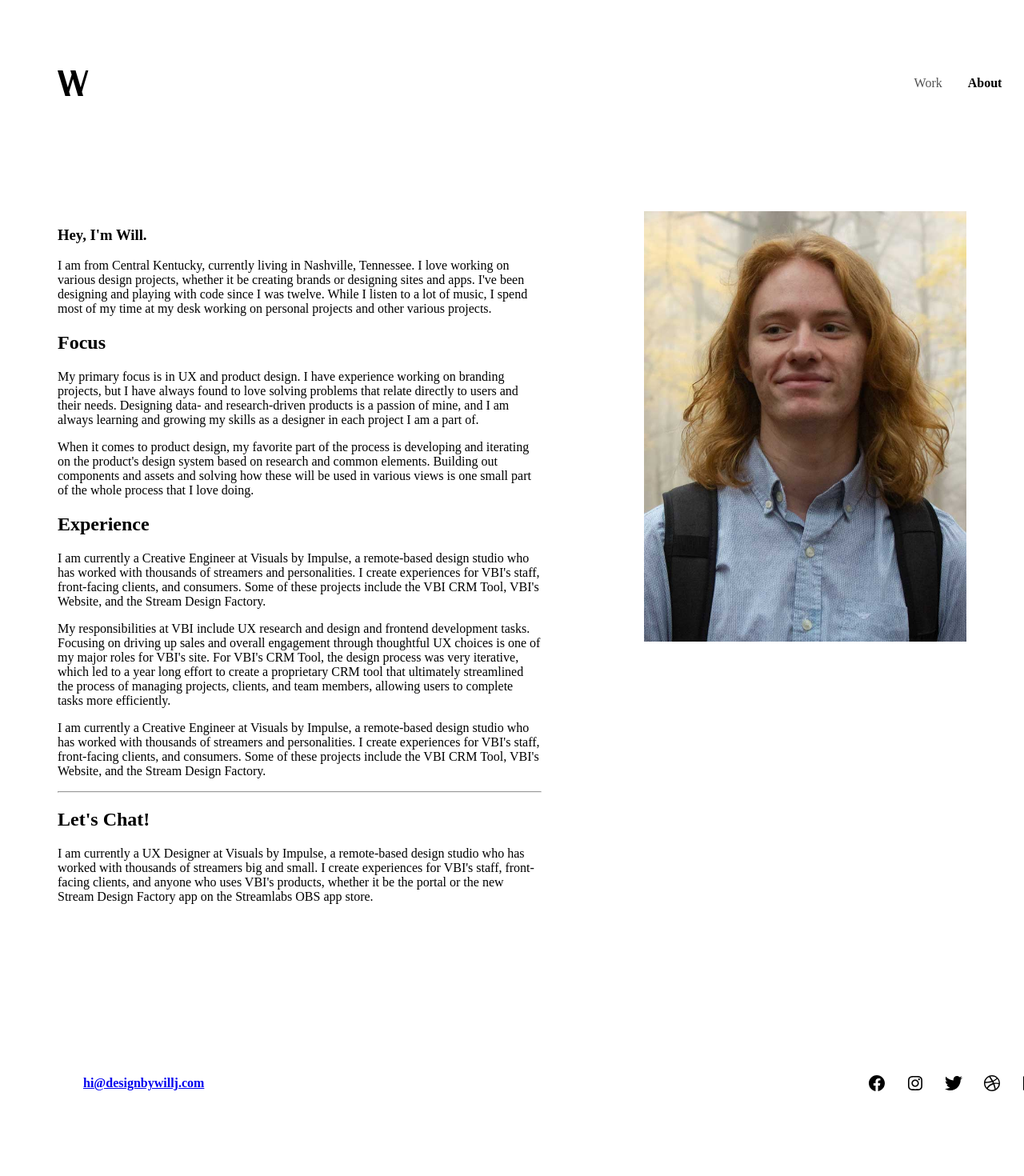
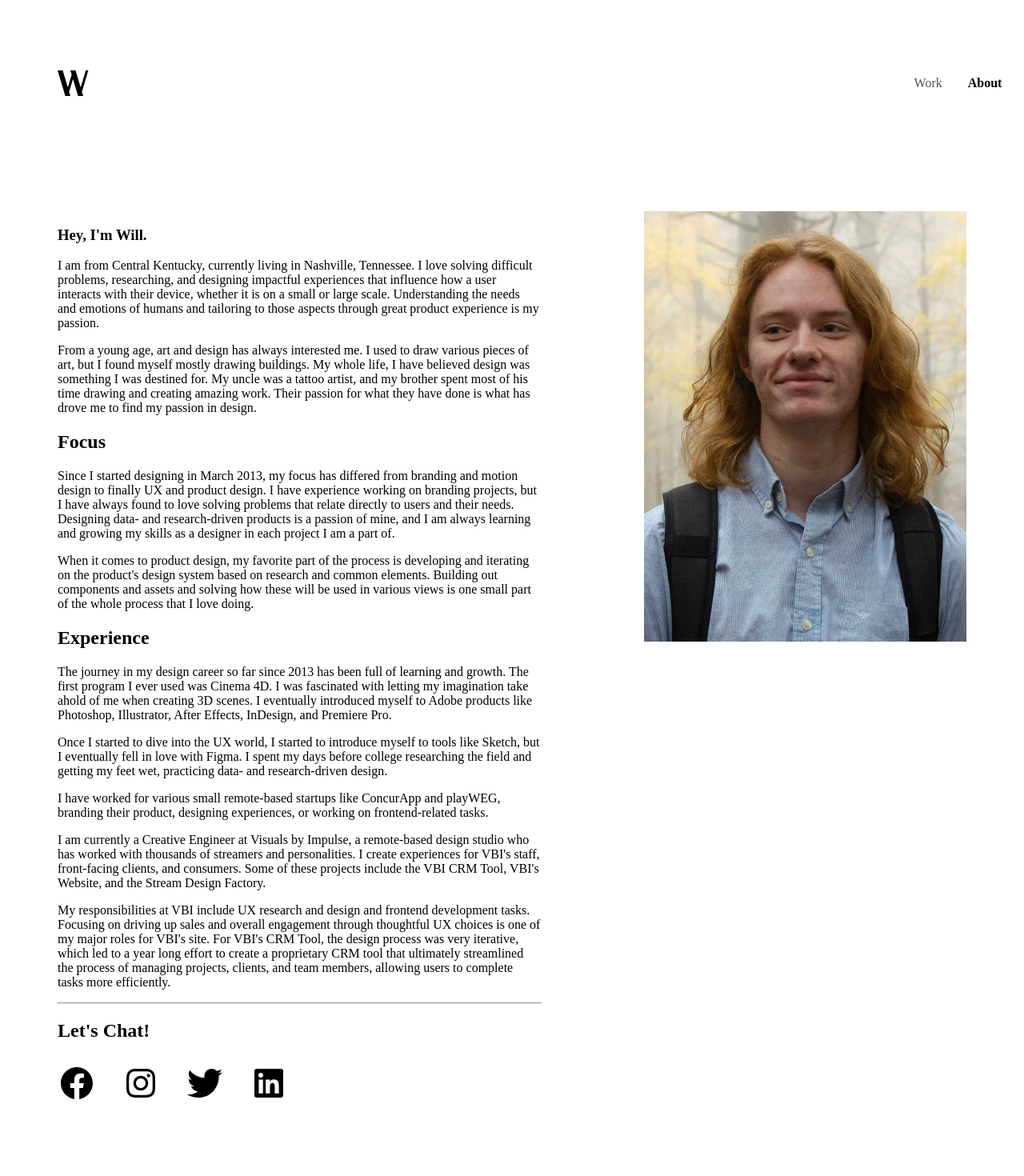
Before and after one commit to designbywillj/portfolio-v2, a Nuxt app: page /about in a window 1280 px wide. Shown: the top 1470 px of the page at 80% size. Before the commit the page ends 1442 px from the top, so only its background shows below. Built offline with nearby package versions, Linux system fonts and the light colour scheme.

Commit message:
Fixed layout issues, updated CMS config

```diff
--- a/components/Card.vue
+++ b/components/Card.vue
@@ -75,13 +75,17 @@ export default {
   padding-bottom: 6rem;
   flex-direction: column;
 
+  &:last-child {
+    padding-bottom: 0;
+  }
+
   @media (min-width: $breakpoint--md) {
     padding-bottom: 12rem;
     flex-direction: row;
-  }
 
-  &:last-child {
-    padding-bottom: 4rem;
+    &:last-child {
+      padding-bottom: 4rem;
+    }
   }
 
   &__thumbnail {
--- a/components/Footer.vue
+++ b/components/Footer.vue
@@ -58,7 +58,7 @@ export default {
 
 .footer {
   width: 100%;
-  margin-top: 4rem;
+  margin-top: 6rem;
   padding: 0 2rem 2rem;
 
   @media (min-width: $breakpoint--md) {
--- a/pages/about.vue
+++ b/pages/about.vue
@@ -5,17 +5,26 @@
         <h1>Hey, I'm Will.</h1>
         <p>
           I am from Central Kentucky, currently living in Nashville, Tennessee. I love
-          working on various design projects, whether it be creating brands or designing
-          sites and apps. I've been designing and playing with code since I was twelve.
-          While I listen to a lot of music, I spend most of my time at my desk working on
-          personal projects and other various projects.
+          solving difficult problems, researching, and designing impactful experiences
+          that influence how a user interacts with their device, whether it is on a small
+          or large scale. Understanding the needs and emotions of humans and tailoring to
+          those aspects through great product experience is my passion.
+        </p>
+        <p>
+          From a young age, art and design has always interested me. I used to draw
+          various pieces of art, but I found myself mostly drawing buildings. My whole
+          life, I have believed design was something I was destined for. My uncle was a
+          tattoo artist, and my brother spent most of his time drawing and creating
+          amazing work. Their passion for what they have done is what has drove me to find
+          my passion in design.
         </p>
       </section>
 
       <section class="about__section">
         <h2>Focus</h2>
         <p>
-          My primary focus is in UX and product design. I have experience working on
+          Since I started designing in March 2013, my focus has differed from branding and
+          motion design to finally UX and product design. I have experience working on
           branding projects, but I have always found to love solving problems that relate
           directly to users and their needs. Designing data- and research-driven products
           is a passion of mine, and I am always learning and growing my skills as a
@@ -32,6 +41,24 @@
       <section class="about__section">
         <h2>Experience</h2>
         <p>
+          The journey in my design career so far since 2013 has been full of learning and
+          growth. The first program I ever used was Cinema 4D. I was fascinated with
+          letting my imagination take ahold of me when creating 3D scenes. I eventually
+          introduced myself to Adobe products like Photoshop, Illustrator, After Effects,
+          InDesign, and Premiere Pro.
+        </p>
+        <p>
+          Once I started to dive into the UX world, I started to introduce myself to tools
+          like Sketch, but I eventually fell in love with Figma. I spent my days before
+          college researching the field and getting my feet wet, practicing data- and
+          research-driven design.
+        </p>
+        <p>
+          I have worked for various small remote-based startups like ConcurApp and
+          playWEG, branding their product, designing experiences, or working on
+          frontend-related tasks.
+        </p>
+        <p>
           I am currently a Creative Engineer at Visuals by Impulse, a remote-based design
           studio who has worked with thousands of streamers and personalities. I create
           experiences for VBI's staff, front-facing clients, and consumers. Some of these
@@ -46,25 +73,26 @@
           managing projects, clients, and team members, allowing users to complete tasks
           more efficiently.
         </p>
-        <p>
-          I am currently a Creative Engineer at Visuals by Impulse, a remote-based design
-          studio who has worked with thousands of streamers and personalities. I create
-          experiences for VBI's staff, front-facing clients, and consumers. Some of these
-          projects include the VBI CRM Tool, VBI's Website, and the Stream Design Factory.
-        </p>
       </section>
 
       <hr />
 
       <section class="about__section">
         <h2>Let's Chat!</h2>
-        <p>
-          I am currently a UX Designer at Visuals by Impulse, a remote-based design studio
-          who has worked with thousands of streamers big and small. I create experiences
-          for VBI's staff, front-facing clients, and anyone who uses VBI's products,
-          whether it be the portal or the new Stream Design Factory app on the Streamlabs
-          OBS app store.
-        </p>
+        <div class="about__cta">
+          <a href="https://facebook.com/designbywillj" class="about__cta-link">
+            <img src="/svg/facebook.svg" alt="Facebook logo" />
+          </a>
+          <a href="https://instagram.com/designbywillj" class="about__cta-link">
+            <img src="/svg/instagram.svg" alt="Instagram logo" />
+          </a>
+          <a href="https://twitter.com/designbywillj" class="about__cta-link">
+            <img src="/svg/twitter.svg" alt="Twitter logo" />
+          </a>
+          <a href="https://linkedin.com/in/designbywillj" class="about__cta-link">
+            <img src="/svg/linkedin.svg" alt="LinkedIn logo" />
+          </a>
+        </div>
       </section>
     </div>
     <aside class="about__feature">
@@ -125,6 +153,32 @@ export default {
     }
   }
 
+  &__cta {
+    display: flex;
+    flex-wrap: wrap;
+
+    &-link {
+      height: 3rem;
+      margin-left: 1rem;
+
+      &:first-child {
+        margin-left: -0.5rem;
+      }
+
+      @media (min-width: $breakpoint--md) {
+        height: 4rem;
+      }
+
+      img {
+        width: 3rem;
+
+        @media (min-width: $breakpoint--md) {
+          width: 4rem;
+        }
+      }
+    }
+  }
+
   &__img {
     width: 100%;
   }
--- a/pages/case-study/_slug.vue
+++ b/pages/case-study/_slug.vue
@@ -1,8 +1,8 @@
 <template>
   <article class="case-study">
-    <section>
+    <section class="case-study__title">
       <h4>{{ blogPost.category }}</h4>
-      <h1 class="case-study__title">{{ blogPost.title }}</h1>
+      <h1>{{ blogPost.title }}</h1>
       <div
         :style="{ 'background-image': `url(${blogPost.feature})` }"
         class="case-study__feature"
@@ -73,21 +73,23 @@ export default {
 
 .case-study {
   &__title {
-    margin-bottom: 2rem;
+    h1 {
+      margin-bottom: 2rem;
 
-    @media (min-width: $breakpoint--md) {
-      margin-bottom: 4rem;
+      @media (min-width: $breakpoint--md) {
+        margin-bottom: 4rem;
+      }
     }
   }
 
   &__feature {
     width: 100%;
-    height: 12rem;
+    height: 20rem;
     background-size: cover;
     background-position: center;
 
     @media (min-width: $breakpoint--md) {
-      height: 30rem;
+      height: 40rem;
     }
   }
 
--- a/static/admin/config.yml
+++ b/static/admin/config.yml
@@ -13,7 +13,7 @@ collections:
     create: true
     slug: '{{slug}}'
     editor:
-      preview: false
+      preview: true
     fields:
       - name: title
         label: Title
```
